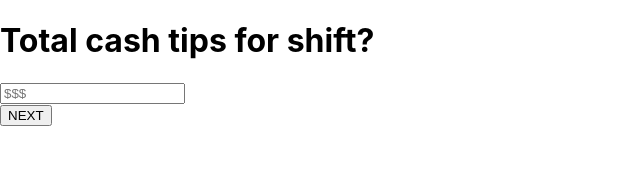
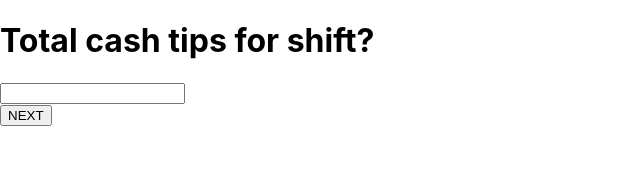
Before and after one commit to infinity-machine/still-tippin, a React (Create React App) app in the folder client/: page / in a window 1280 px wide. Shown: the top 173 px of the page, without its empty margins (0-640 px from the left). Built offline with nearby package versions, Linux system fonts and the light colour scheme; the HTML template or start-up script is replaced by a standard one.

Commit message:
preparing to rework placeholders

```diff
--- a/client/src/components/Form.jsx
+++ b/client/src/components/Form.jsx
@@ -16,7 +16,7 @@ const Form = (props) => {
                     name={0}
                     id="input-1"
                     type={props.inputType}
-                    placeholder={props.placeholder[0]}
+                    // placeholder={props.placeholder[0]}
                     onChange={handleInputChange}
                     hidden={props.inputsHidden[0]}>
                 </input>
@@ -24,7 +24,7 @@ const Form = (props) => {
                     name={1}
                     id="input-2"
                     type={props.inputType}
-                    placeholder={props.placeholder[1]}
+                    // placeholder={props.placeholder[1]}
                     onChange={handleInputChange}
                     hidden={props.inputsHidden[1]}>
                 </input>
@@ -32,7 +32,7 @@ const Form = (props) => {
                     name={2}
                     id="input-3"
                     type={props.inputType}
-                    placeholder={props.placeholder[2]}
+                    // placeholder={props.placeholder[2]}
                     onChange={handleInputChange}
                     hidden={props.inputsHidden[2]}>
                 </input>
@@ -40,7 +40,7 @@ const Form = (props) => {
                     name={3}
                     id="input-4"
                     type={props.inputType}
-                    placeholder={props.placeholder[3]}
+                    // placeholder={props.placeholder[3]}
                     onChange={handleInputChange}
                     hidden={props.inputsHidden[3]}>
                 </input>
@@ -48,7 +48,7 @@ const Form = (props) => {
                     name={4}
                     id="input-5"
                     type={props.inputType}
-                    placeholder={props.placeholder[4]}
+                    // placeholder={props.placeholder[4]}
                     onChange={handleInputChange}
                     hidden={props.inputsHidden[4]}>
                 </input>
--- a/client/src/pages/Tipout/Tipout.jsx
+++ b/client/src/pages/Tipout/Tipout.jsx
@@ -33,13 +33,13 @@ const Tipout = () => {
         3: true,
         4: true
     });
-    const [placeholder, setPlaceholder] = useState({
-        0: '$$$',
-        1: '...',
-        2: '...',
-        3: '...',
-        4: '...'
-    });
+    // const [placeholder, setPlaceholder] = useState({
+    //     0: '$$$',
+    //     1: '...',
+    //     2: '...',
+    //     3: '...',
+    //     4: '...'
+    // });
 
     const clearInputs = () => {
         setInputValue({
@@ -53,14 +53,15 @@ const Tipout = () => {
 
     const handleNext = (e) => {
         e.preventDefault();
+
         // TOTAL CASH ?
         if (promptIndex === 0) {
             setTipoutData({
                 ...tipoutData, 'total_cash': inputValue[0]
             });
-            setPlaceholder({
-                ...placeholder, 0: '...'
-            })
+            // setPlaceholder({
+            //     ...placeholder, 0: '...'
+            // });
         };
 
         // SPLIT HOW MANY WAYS ?
@@ -76,15 +77,16 @@ const Tipout = () => {
             let filtered_input = filterInactiveInputs(inputValue);
             let names = objectToArray('values', filtered_input);
             let hours_data = formatHoursData(names);
-            let updatedPlaceholders = formatPlaceholders(activeInputs, names);
+            // let updatedPlaceholders = formatPlaceholders(activeInputs, names);
             setTipoutData({
                 ...tipoutData,
                 'hours': hours_data, 'names': names
             });
-            setPlaceholder({
-                ...updatedPlaceholders
-            });
+            // setPlaceholder({
+            //     ...updatedPlaceholders
+            // });
             setInputType('number');
+            console.log(inputValue)
         };
 
         // HOURS ?
@@ -121,12 +123,18 @@ const Tipout = () => {
         });
     };
 
+    // useEffect(() => {
+    //     console.log('fired!')
+    // }, [promptIndex])
+
     useEffect(() => {
         handleActiveInputs();
-        if (activeInputs > 1) {
-            const placeholders = formatPlaceholders(activeInputs);
-            setPlaceholder({ ...placeholders })
-        }
+        // if (activeInputs > 1) {
+        //     console.log(activeInputs)
+        //     const placeholders = formatPlaceholders(activeInputs);
+        //     console.log(placeholder)
+        //     setPlaceholder({ ...placeholders })
+        // }
     }, [activeInputs]);
 
     useEffect(() => {
@@ -146,7 +154,7 @@ const Tipout = () => {
                         inputValue={inputValue}
                         setInputValue={setInputValue}
                         inputType={inputType}
-                        placeholder={placeholder}
+                        // placeholder={placeholder}
                         inputsHidden={inputsHidden}
                         buttonText={buttonText} />
                 )
--- a/client/src/utils/input-utils.js
+++ b/client/src/utils/input-utils.js
@@ -4,18 +4,21 @@ const formatPlaceholders = (active_inputs, names) => {
     let updated_placeholders = {};
     for (let i = 0; i < 5; i++) {
         if (i < active_inputs) {
-            if (!names) updated_placeholders[i] = `EMPLOYEE ${i + 1}`
+            if (!names) {
+                console.log('!names')
+                updated_placeholders[i] = `EMPLOYEE ${i + 1}`
+            }
 
             if (!!names) {
+                console.log('!!names')
                 updated_placeholders[i] = `${names[i]} HOURS`;
             };
         }
-
         else {
+            console.log('heres the problem')
             updated_placeholders[i] = '...';
         };
     };
-
     return updated_placeholders;
 };
 
```
